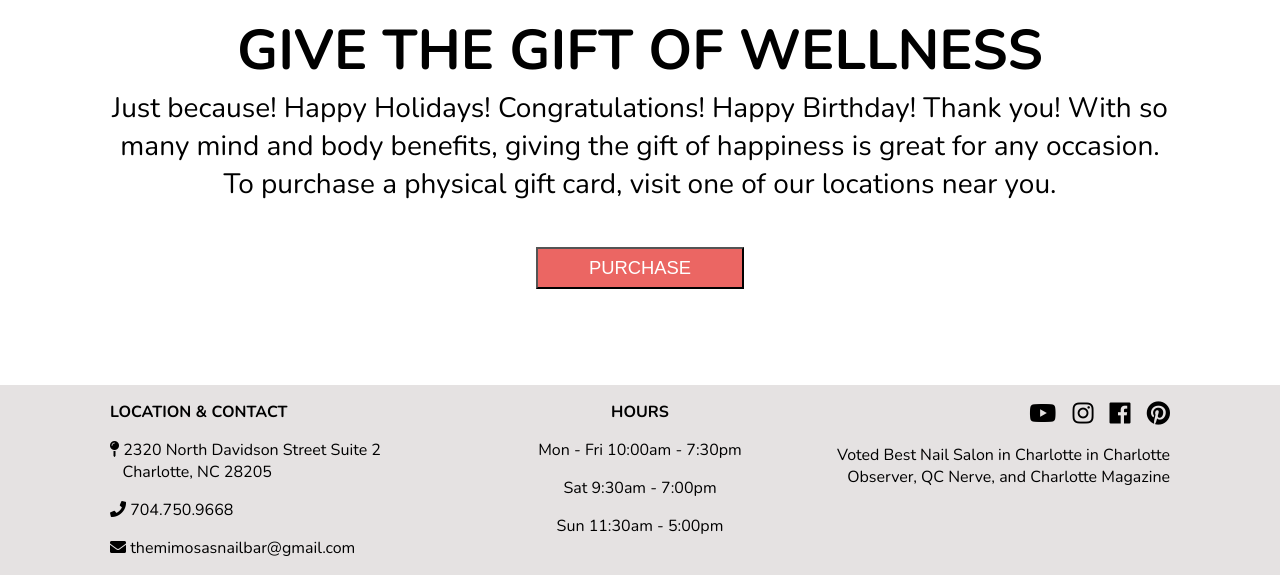
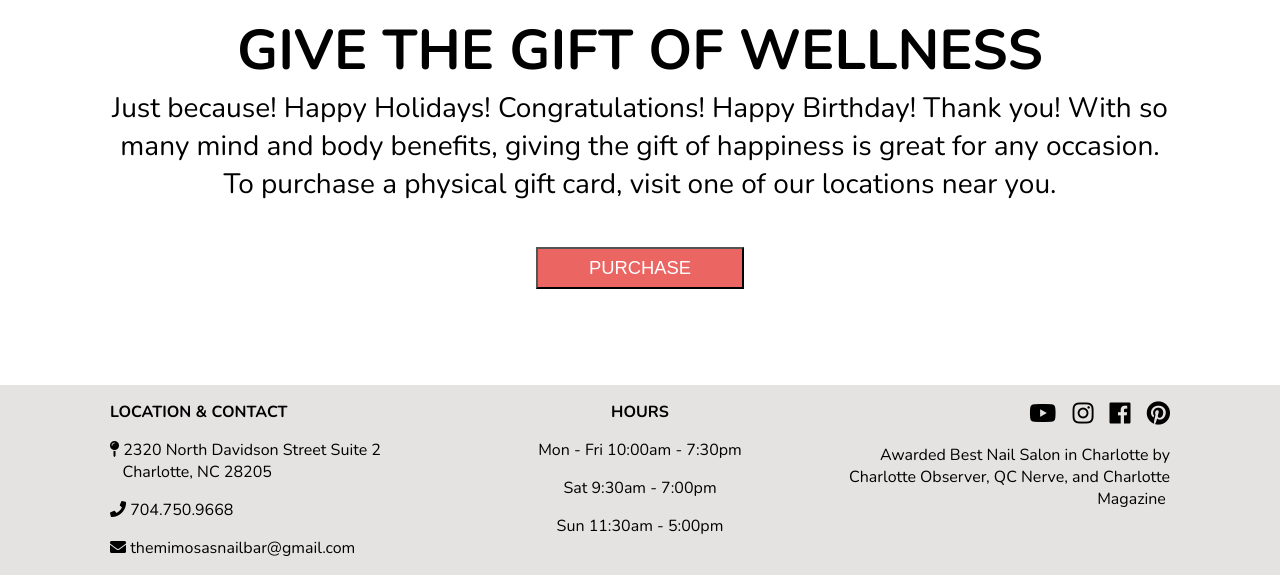
Before and after one commit to mimosasnailbar/mimosas, a Jekyll site: the page built from giftcard.html, in a window 1280 px wide and 900 px high, scrolled down 698 px, cut to the strip 325-900 px from the top of the window. Built offline with Jekyll 4.4.1, drawn with Linux system fonts in a browser that asks for light colours; nearby versions of some CDN libraries.

Commit message:
Updated 2 files via CloudCannon

```diff
--- a/_layouts/default.html
+++ b/_layouts/default.html
@@ -72,7 +72,7 @@
 							<i class="fab fa-pinterest"></i></a>
 					</p>
 					<p class="editable">
-						Voted Best Nail Salon in Charlotte in Charlotte Observer, QC Nerve, and Charlotte Magazine
+						Awarded Best Nail Salon in Charlotte by Charlotte Observer, QC Nerve, and Charlotte Magazine&nbsp;
 					</p>
 				</div>
 			</div>
--- a/index.html
+++ b/index.html
@@ -11,7 +11,7 @@
 			</div>
 		</div>
 		<div class="home__images" v-on:click="toggle">
-			<figure><img width="1920" class="editable home-images" src="/img-9090-1.jpg" /></figure>
+			<figure><img width="1920" src="/images/salon-four.png" class="editable home-images" /></figure>
 			<figure><img class="editable home-images" src="/images/salon-ten.png" /></figure>
 			<figure><img class="editable home-images" src="./images/salon-two.png" /></figure>
 			<figure><img class="editable home-images" src="./images/salon-seven.png" /></figure>
```
